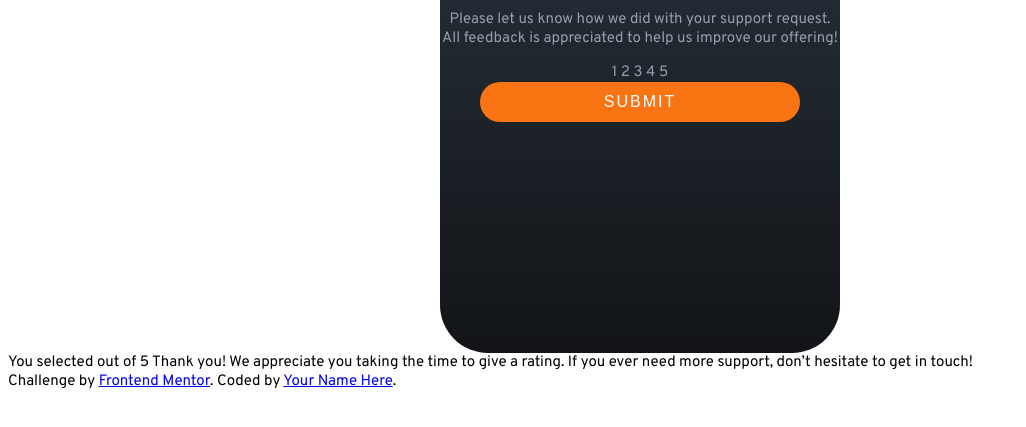
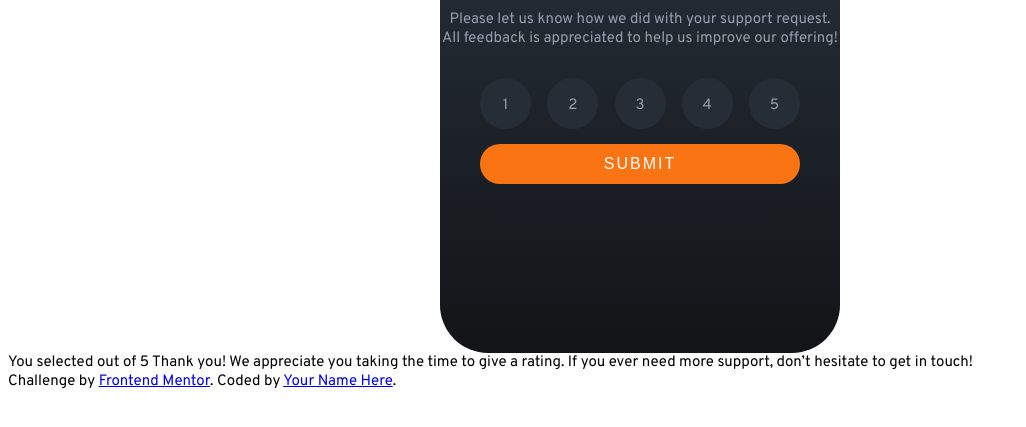
Before and after one commit to LukJeru/interactive_rating, a plain HTML site: page index.html in a window 1280 px wide. Shown: the part 67-494 px from the top of the page, without its empty margins (0-1026 px from the left). Drawn offline with Linux system fonts and the light colour scheme.

Commit message:
rating added

```diff
--- a/index.html
+++ b/index.html
@@ -19,7 +19,13 @@
     <p>Please let us know how we did with your support request. All feedback is appreciated
     to help us improve our offering!</p>
 
-    <div class="numbers">1 2 3 4 5</div>
+    <div class="numbers">
+      <p class="num">1</p>
+      <p class="num">2</p>
+      <p class="num">3</p>
+      <p class="num">4</p>
+      <p class="num">5</p>
+    </div>
 
     <button class="submit">SUBMIT</button>
   </div>
--- a/stylesheet.css
+++ b/stylesheet.css
@@ -30,12 +30,27 @@ body{
 
 .container h1{
   color: white;
+  font-weight: 700;
 }
 
 .container p{
   color: hsl(217, 12%, 63%);
 }
 
+/*numbers*/
 .numbers{
-  color: hsl(217, 12%, 63%);
+  color: white;
+  width: 100%;
+  display: inline-flex;
+  justify-content: space-between;
+  max-width: 80%;
 }
+
+.num{
+  width: 15px;
+  height: 15px;
+  padding: 18px;
+  border: none;
+  border-radius: 50%;
+  background-color: hsl(210, 19%, 18%);
+}
```
